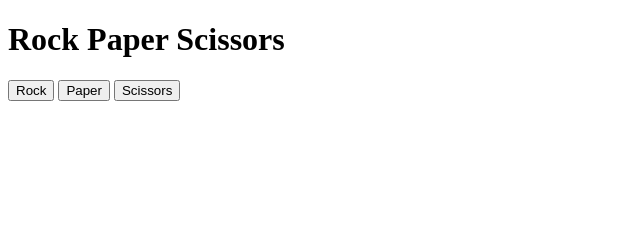
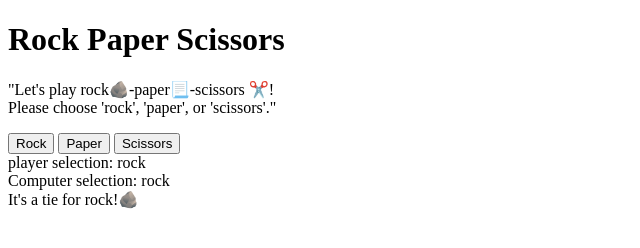
Before and after one commit to AbuUsaid/Rock-Paper-Scissors, a plain HTML site: page index.html in a window 1280 px wide. Both pictures are taken after a click on the button "Rock". Shown: the whole page, without its empty margins (0-640 px from the left). Drawn offline with Linux system fonts and the light colour scheme.

Commit message:
Add display for choice selection and display immediate result

```diff
--- a/game.js
+++ b/game.js
@@ -6,28 +6,6 @@ let getComputerChoice = () => {
   return options[randomNum];
 };
 
-let playerSelection = '';
-const buttons = document.querySelectorAll('button');
-
-buttons.forEach((button) => {
-  button.addEventListener('click', () => {
-    playerSelection = button.id;
-    let computerSelection = getComputerChoice();
-
-    console.log(
-      `player selection: ${playerSelection}\ncomp selection: ${computerSelection}`
-    );
-  });
-});
-
-//--------------------
-/*
- * paper beats rock🪨📃✂️
- * rock beats scissors
- * scissors beats paper
- */
-
-/*
 let playRound = (user, comp) => {
   console.log(`The player choice is ${user}, the comp choice is ${comp}`);
 
@@ -35,85 +13,60 @@ let playRound = (user, comp) => {
     if (user === 'rock') {
       return "It's a tie for rock!🪨";
     } else if (user === 'paper') {
-      return 'You Won ! Paper📃 beats Rock🪨';
+      return 'You Won! Paper📃 beats Rock🪨';
     } else if (user === 'scissors') {
-      return 'You Lose ! Rock🪨 beats Scissors ✂️';
+      return 'You Lose! Rock🪨 beats Scissors ✂️';
     }
   } else if (comp === 'paper') {
     if (user === 'rock') {
-      return 'You Lose ! Paper📃 beats Rock🪨';
+      return 'You Lose! Paper📃 beats Rock🪨';
     } else if (user === 'paper') {
       return "It's a tie for paper!📃";
     } else if (user === 'scissors') {
-      return 'You Won ! Scissors ✂️ beats Paper📃';
+      return 'You Won! Scissors ✂️ beats Paper📃';
     }
   } else if (comp === 'scissors') {
     if (user === 'rock') {
-      return 'You Won ! Rock🪨 beats Scissors ✂️';
+      return 'You Won! Rock🪨 beats Scissors ✂️';
     } else if (user === 'paper') {
-      return 'You Lose ! Scissors ✂️ beats Paper📃';
+      return 'You Lose! Scissors ✂️ beats Paper📃';
     } else if (user === 'scissors') {
       return "It's a tie for scissors!✂️";
     }
   }
 }; //playRound() end
-*/
 
-/*
-//score object
-let score = {
-  user: 0,
-  computer: 0,
-  tie: 0,
-};
-*/
+let playerSelection = '';
+const buttons = document.querySelectorAll('button');
 
-//game of 5 rounds
-// for (let i = 0; i < 5; i++) {
-// let playerSelection = prompt(
-//   "Let's play rock🪨-paper📃-scissors ✂️! \nPlease choose 'rock', 'paper', or 'scissors'."
-// ).toLowerCase();
+buttons.forEach((button) => {
+  button.addEventListener('click', () => {
+    playerSelection = button.id;
 
-/*
-  let result = playRound(playerSelection, computerSelection);
-  console.log(result);
+    let computerSelection = getComputerChoice();
 
-  if (
-    result === 'You Won ! Paper📃 beats Rock🪨' ||
-    result === 'You Won ! Scissors ✂️ beats Paper📃' ||
-    result === 'You Won ! Rock🪨 beats Scissors ✂️'
-  ) {
-    score.user++;
-  } else if (
-    result === 'You Lose ! Rock🪨 beats Scissors ✂️' ||
-    result === 'You Lose ! Paper📃 beats Rock🪨' ||
-    result === 'You Lose ! Scissors ✂️ beats Paper📃'
-  ) {
-    score.computer++;
-  } else if (
-    result === "It's a tie for rock!🪨" ||
-    result === "It's a tie for paper!📃" ||
-    result === "It's a tie for scissors!✂️"
-  ) {
-    score.tie++;
-  }
-  */
+    console.log(
+      `player selection: ${playerSelection}\ncomp selection: ${computerSelection}`
+    );
 
-// } // for loop ends
+    const content = document.getElementById('content');
+    // const startMsg = document.createElement('p');
+    // const startMsgText = document.createTextNode('HI This is text node');
+    // startMsg.appendChild(startMsgText);
+    // content.appendChild(startMsg);
 
-/*
-console.log(
-  `🏁Final score🏁: User ${score.user} - Computer ${score.computer} - Ties ${score.tie}`
-);
-*/
+    let selectionDiv = document.getElementById('selection');
+    selectionDiv.innerHTML = `player selection: ${playerSelection}<br>Computer selection: ${computerSelection}`;
 
-//declaring winnner based on the score
-/*
-if (score.user > score.computer) {
-  console.log('You win the game! 🏆');
-} else if (score.user < score.computer) {
-  console.log('You lose the game! 💤');
-} else {
-  console.log("It's a tie! 🤝");
-}
-*/
+    let result = playRound(playerSelection, computerSelection);
+    console.log(result);
+
+    const resultDiv = document.getElementById('result');
+    resultDiv.innerHTML = result;
+
+    // const resultP = document.createElement('p');
+    // const resultPText = document.innerHTML(result);
+    // resultP.appendChild(resultPText);
+    // resultDiv.appendChild(resultP);
+  });
+});
--- a/index.html
+++ b/index.html
@@ -8,11 +8,29 @@
     <script defer src="game.js"></script>
   </head>
   <body>
-    <h1>Rock Paper Scissors</h1>
-    <div class="buttonContainer">
-      <button id="rock">Rock</button>
-      <button id="paper">Paper</button>
-      <button id="scissors">Scissors</button>
+    <div id="main-container">
+      <div id="header">
+        <h1>Rock Paper Scissors</h1>
+      </div>
+      <div id="content">
+        <div id="start">
+          <p>
+            "Let's play rock🪨-paper📃-scissors ✂️! <br />
+            Please choose 'rock', 'paper', or 'scissors'."
+          </p>
+        </div>
+
+        <div class="buttonContainer">
+          <button id="rock">Rock</button>
+          <button id="paper">Paper</button>
+          <button id="scissors">Scissors</button>
+        </div>
+
+        <div id="selection"></div>
+
+        <div id="result"></div>
+      </div>
+      <div id="footer"></div>
     </div>
   </body>
 </html>
```
